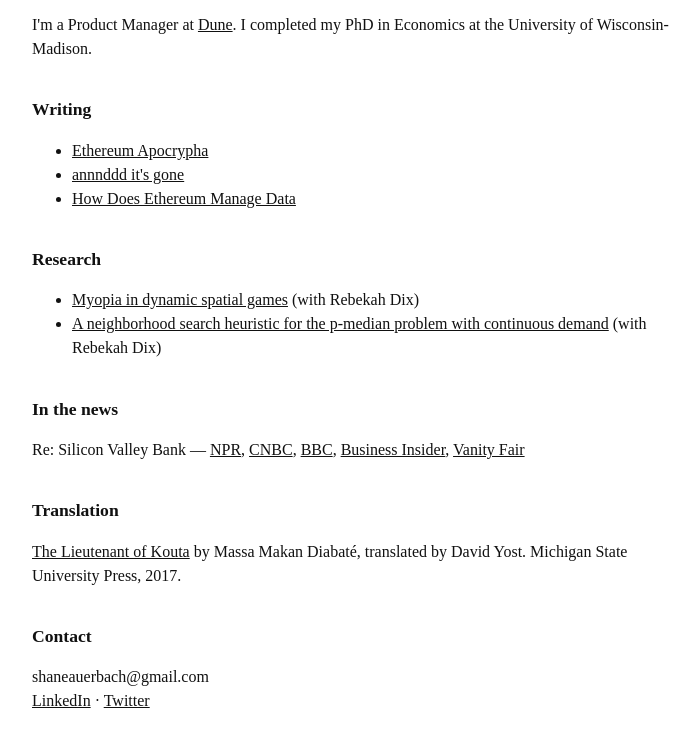
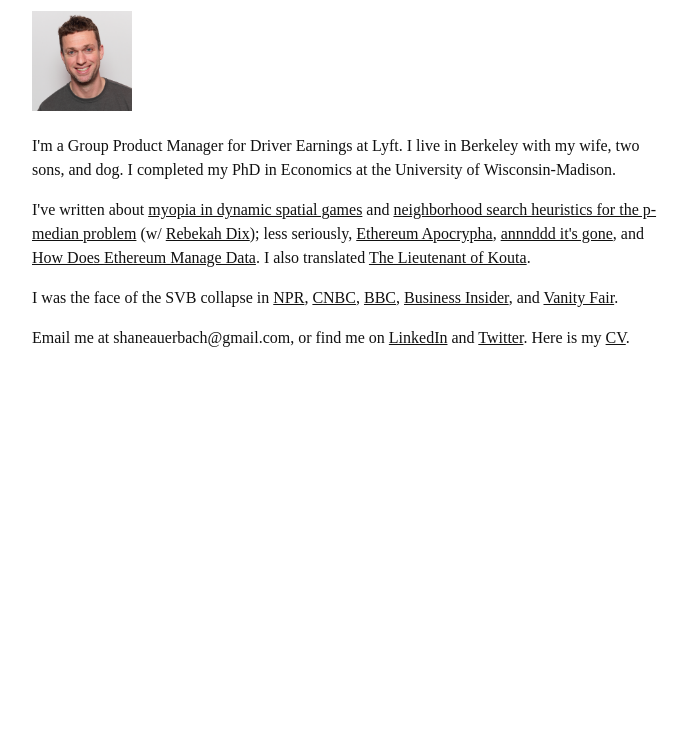
Before and after one commit to shaneauerbach/shaneauerbach.com, a plain HTML site: page index.html in a window 1280 px wide. Shown: the part 74-818 px from the top of the page, without its empty margins (288-988 px from the left). Drawn offline with Linux system fonts and the light colour scheme.

Commit message:
Redesign as minimal paragraphs, add photo and CV
Co-Authored-By: Claude Opus 4.6 <noreply@anthropic.com>

```diff
--- a/index.html
+++ b/index.html
@@ -8,40 +8,12 @@
 </head>
 <body>
   <h1>Shane Auerbach</h1>
+  <img src="shane.png" alt="Shane Auerbach" width="100">
+  <p>I'm a Group Product Manager for Driver Earnings at Lyft. I live in Berkeley with my wife, two sons, and dog. I completed my PhD in Economics at the University of Wisconsin-Madison.</p>
+  <p>I've written about <a href="https://drive.google.com/open?id=1HlA9ZUYV35VE9Zcm1NtbEbxDBxtZf92j">myopia in dynamic spatial games</a> and <a href="https://drive.google.com/open?id=1g6eiq9xH7xj1WEC3XDKq26v6rSh4iiuA">neighborhood search heuristics for the p-median problem</a> (w/ <a href="https://rebekahanne.github.io/">Rebekah Dix</a>); less seriously, <a href="https://blog.smlxl.io/ethereum-apocrypha-46e155e21a26">Ethereum Apocrypha</a>, <a href="https://medium.com/@shaneauerbach/annnddd-its-gone-f1a663766f4f">annnddd it's gone</a>, and <a href="https://blog.smlxl.io/how-does-ethereum-manage-data-3ee85263134b">How Does Ethereum Manage Data</a>. I also translated <a href="https://www.amazon.com/Lieutenant-Kouta-African-Humanities-Arts/dp/1611862272">The Lieutenant of Kouta</a>.</p>
 
-  <p>I'm a Product Manager at <a href="https://dune.com/">Dune</a>. I completed my PhD in Economics at the University of Wisconsin-Madison.</p>
+  <p>I was the face of the SVB collapse in <a href="https://www.npr.org/2023/03/10/1162599556/silicon-valley-bank-collapse-failure-fdic-regulators-run-on-bank">NPR</a>, <a href="https://www.cnbc.com/2023/03/10/silicon-valley-bank-collapse-how-it-happened.html">CNBC</a>, <a href="https://www.bbc.com/news/business-64934348">BBC</a>, <a href="https://www.businessinsider.com/how-silicon-valley-bank-imploded-2023-3">Business Insider</a>, and <a href="https://www.vanityfair.com/news/2023/03/silicon-valley-bank-run-panic-should-not-exist">Vanity Fair</a>.</p>
 
-  <h2>Writing</h2>
-  <ul>
-    <li><a href="https://blog.smlxl.io/ethereum-apocrypha-46e155e21a26">Ethereum Apocrypha</a></li>
-    <li><a href="https://medium.com/@shaneauerbach/annnddd-its-gone-f1a663766f4f">annnddd it's gone</a></li>
-    <li><a href="https://blog.smlxl.io/how-does-ethereum-manage-data-3ee85263134b">How Does Ethereum Manage Data</a></li>
-  </ul>
-
-  <h2>Research</h2>
-  <ul>
-    <li><a href="https://drive.google.com/open?id=1HlA9ZUYV35VE9Zcm1NtbEbxDBxtZf92j">Myopia in dynamic spatial games</a> (with Rebekah Dix)</li>
-    <li><a href="https://drive.google.com/open?id=1g6eiq9xH7xj1WEC3XDKq26v6rSh4iiuA">A neighborhood search heuristic for the p-median problem with continuous demand</a> (with Rebekah Dix)</li>
-  </ul>
-
-  <h2>In the news</h2>
-  <p>
-    Re: Silicon Valley Bank &mdash;
-    <a href="https://www.npr.org/2023/03/10/1162599556/silicon-valley-bank-collapse-failure-fdic-regulators-run-on-bank">NPR</a>,
-    <a href="https://www.cnbc.com/2023/03/10/silicon-valley-bank-collapse-how-it-happened.html">CNBC</a>,
-    <a href="https://www.bbc.com/news/business-64934348">BBC</a>,
-    <a href="https://www.businessinsider.com/how-silicon-valley-bank-imploded-2023-3">Business Insider</a>,
-    <a href="https://www.vanityfair.com/news/2023/03/silicon-valley-bank-run-panic-should-not-exist">Vanity Fair</a>
-  </p>
-
-  <h2>Translation</h2>
-  <p><a href="https://www.amazon.com/Lieutenant-Kouta-African-Humanities-Arts/dp/1611862272">The Lieutenant of Kouta</a> by Massa Makan Diabat&eacute;, translated by David Yost. Michigan State University Press, 2017.</p>
-
-  <h2>Contact</h2>
-  <p>
-    shaneauerbach@gmail.com<br>
-    <a href="https://www.linkedin.com/in/shane-auerbach-655662159/">LinkedIn</a> &middot;
-    <a href="https://twitter.com/ShaneAuerbach">Twitter</a>
-  </p>
+  <p>Email me at shaneauerbach@gmail.com, or find me on <a href="https://www.linkedin.com/in/shane-auerbach-655662159/">LinkedIn</a> and <a href="https://twitter.com/ShaneAuerbach">Twitter</a>. Here is my <a href="cv.pdf">CV</a>.</p>
 </body>
 </html>
```
Also changed, not shown: shane.png (added), 1 other file.
